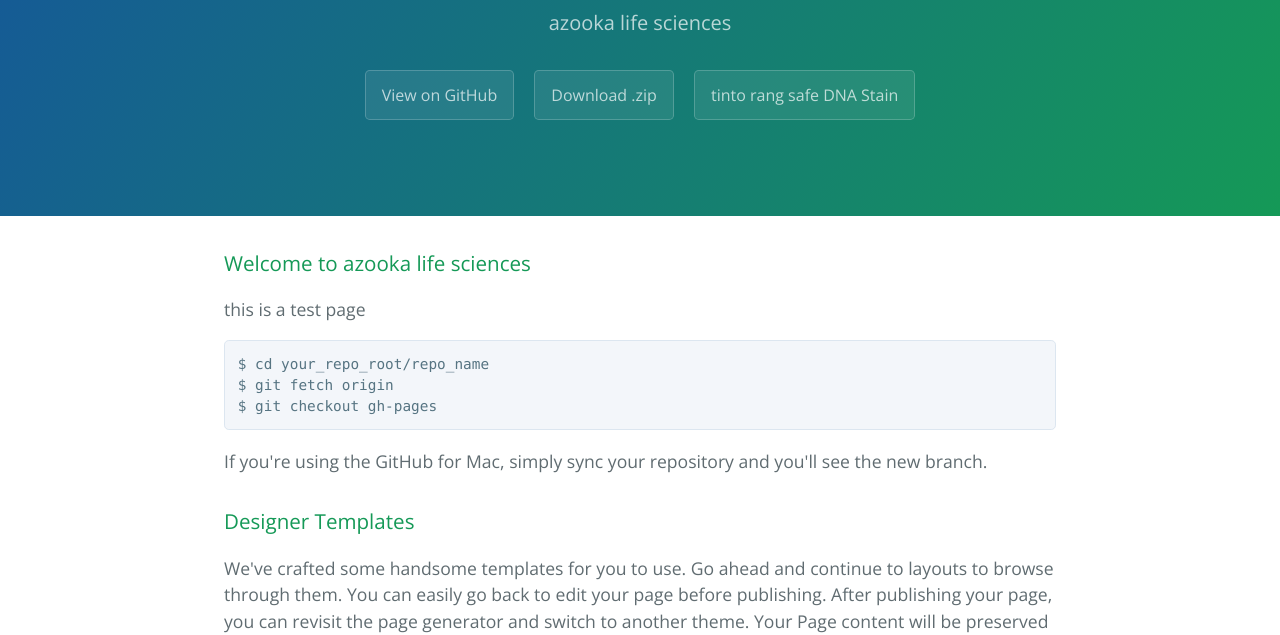
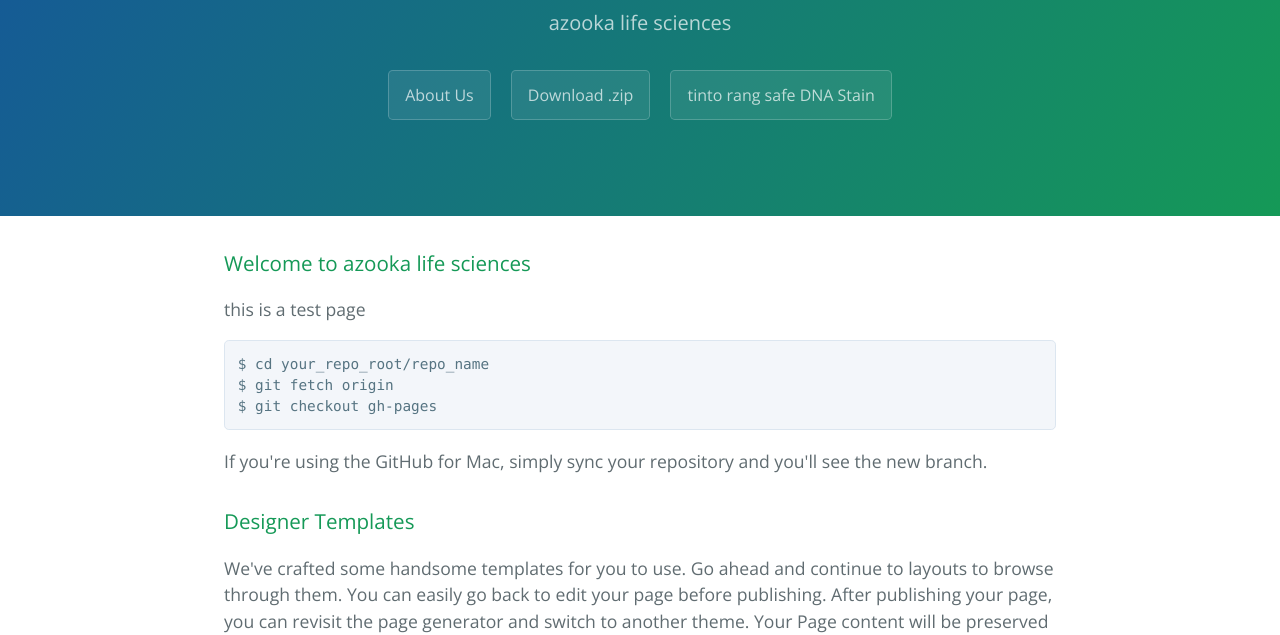
Before and after one commit to alexdpaul/azooka.life, a plain HTML site: page index.html in a window 1280 px wide. Shown: the part 167-802 px from the top of the page. Drawn offline with nearby package versions, Linux system fonts and the light colour scheme.

Commit message:
Update index.html

```diff
--- a/index.html
+++ b/index.html
@@ -13,7 +13,7 @@
     <section class="page-header">
       <h1 class="project-name">azooka life</h1>
       <h2 class="project-tagline">azooka life sciences</h2>
-      <a href="https://github.com/alexdpaul/azooka.life" class="btn">View on GitHub</a>
+      <a href="https://github.com/alexdpaul/azooka.life" class="btn">About Us</a>
       <a href="https://github.com/alexdpaul/azooka.life/zipball/master" class="btn">Download .zip</a>
       <a href="https://github.com/alexdpaul/azooka.life/tinto-rang-safe-dna-stain.html" class="btn">tinto rang safe DNA Stain</a>
     </section>
```
